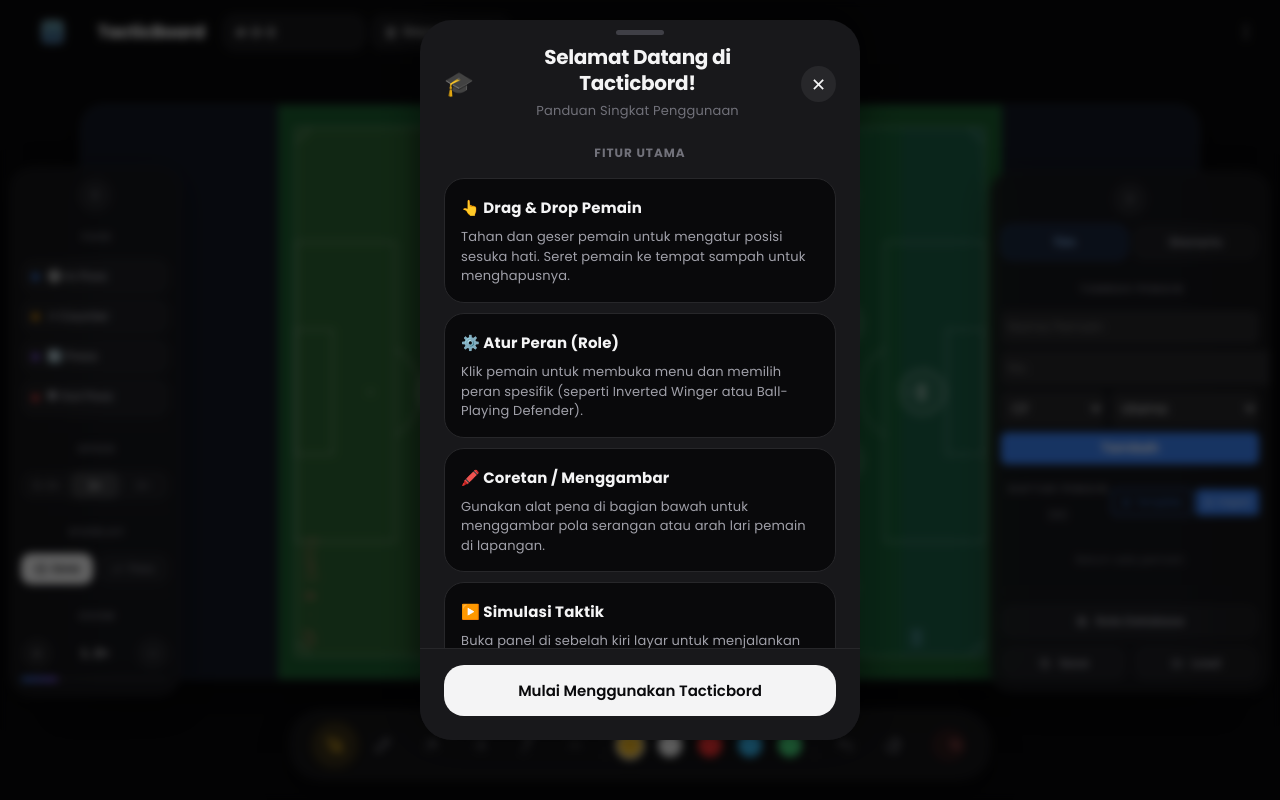
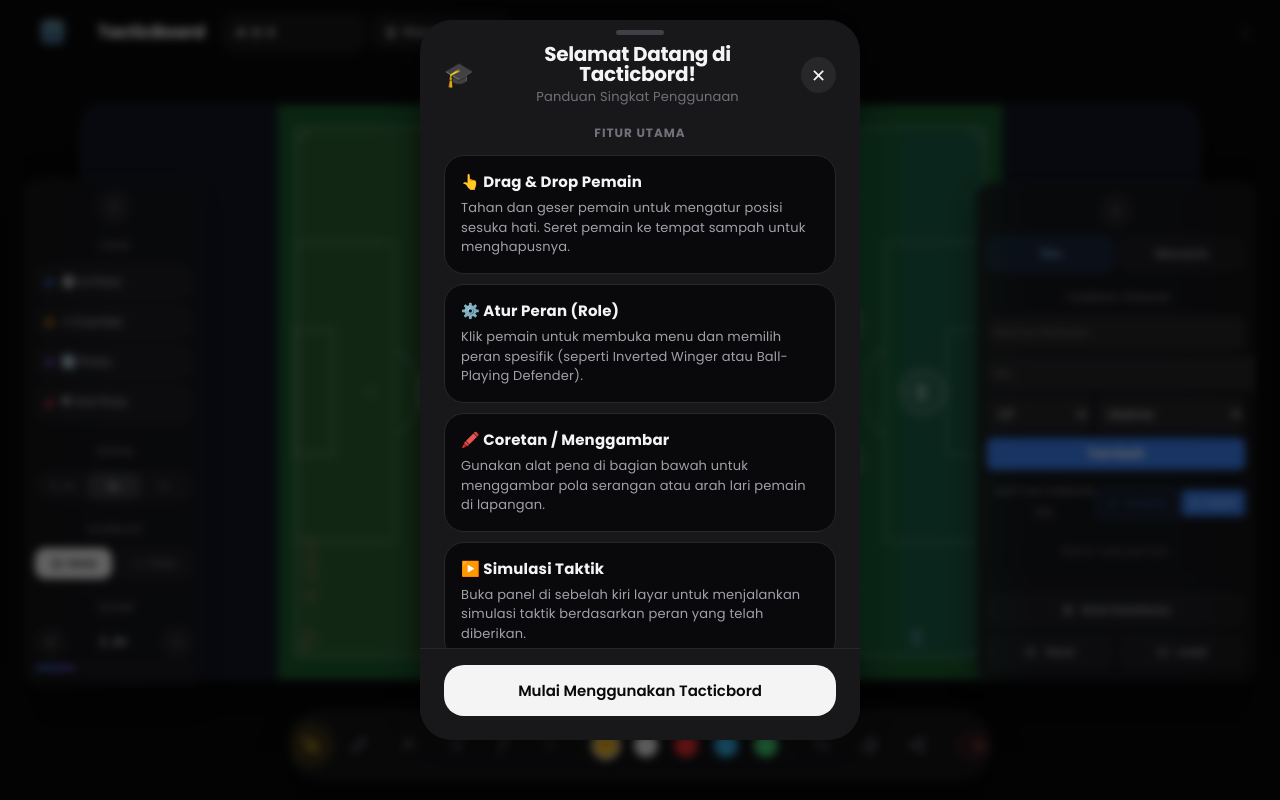
Before and after one commit to sayaMahasiswa24/Tacticbord, a React (Vite) app in the folder frontend/: page / in a window 1280 px wide. Built offline with nearby package versions, Linux system fonts and the light colour scheme; what react-auto-google-translate would draw is missing.

Commit message:
updt,canvas

```diff
--- a/frontend/src/App.css
+++ b/frontend/src/App.css
@@ -1163,176 +1163,78 @@
 
 
 /* ══════════════════════════════════════════════════
-   Tablet & Desktop Layout (>=768px)
+   Mobile-First Overrides
+   ══════════════════════════════════════════════════ */
+.header { padding: 8px 10px; gap: 8px; }
+.logo-text, .logo-sub { display: none; }
+.fsel { max-width: 85px; padding: 6px 8px; }
+.style-trigger-btn span { display: none; }
+.hbtn { padding: 8px 12px; font-size: 13px; min-height: 44px; display: flex; align-items: center; justify-content: center; }
+.pitch-col { padding: 4px 4px calc(80px + env(safe-area-inset-bottom)); }
+.pitch-sidebar { left: 6px; border-radius: 16px; padding: 6px; }
+.pitch-sidebar.expanded { width: 155px; padding: 8px; }
+.pitch-sidebar.collapsed { width: 44px; padding: 6px 4px; }
+.right-sidebar { right: 6px; border-radius: 16px; padding: 6px; }
+.right-sidebar.expanded { width: 250px; padding: 8px; }
+.right-sidebar.collapsed { width: 44px; padding: 6px 4px; }
+.sb-toggle { width: 44px; height: 44px; font-size: 16px; }
+.sb-phase-btn { padding: 10px 12px; font-size: 13px; min-height: 44px; }
+.sb-section-label { font-size: 10px; margin-bottom: 6px; }
+.sb-speed-btn { font-size: 11px; padding: 10px 0; min-height: 44px; display: flex; align-items: center; justify-content: center; }
+.sb-overlay-btn { font-size: 11px; padding: 10px 0; min-height: 44px; }
+.sb-zoom-btn { width: 44px; height: 44px; font-size: 16px; }
+.sb-zoom-reset { font-size: 13px; padding: 10px 14px; min-height: 44px; display: flex; align-items: center; justify-content: center; }
+.bottombar { bottom: calc(8px + env(safe-area-inset-bottom)); left: 8px; right: 8px; padding: 8px; gap: 8px; flex-wrap: wrap; justify-content: space-around; }
+.pen-btn { width: 44px; height: 44px; font-size: 20px; justify-content: center; }
+.reset-btn { padding: 10px 16px; font-size: 14px; min-height: 44px; }
+
+/* ══════════════════════════════════════════════════
+   Tablet Layout (>=768px)
    ══════════════════════════════════════════════════ */
 @media (min-width: 768px) {
-  .bottombar {
-    left: 50%;
-    transform: translateX(-50%);
-    width: max-content;
-    max-width: 700px;
-    justify-content: center;
-    gap: 16px;
-    padding: 12px 24px;
-    bottom: calc(20px + env(safe-area-inset-bottom));
-  }
+  .header { padding: 12px 16px; gap: 12px; }
+  .logo-text, .logo-sub { display: block; }
+  .fsel { max-width: none; padding: 8px 12px; }
+  .style-trigger-btn span { display: inline; }
+  .hbtn { padding: 8px 14px; font-size: 13px; min-height: auto; }
 
-  .modal {
-    width: 440px;
-    border-radius: 32px;
-    align-self: center;
-    margin-bottom: 40px;
-  }
+  .bottombar { left: 50%; transform: translateX(-50%); width: max-content; max-width: 700px; justify-content: center; gap: 16px; padding: 12px 24px; bottom: calc(20px + env(safe-area-inset-bottom)); flex-wrap: nowrap; }
+  .modal { width: 440px; border-radius: 32px; align-self: center; margin-bottom: 40px; }
+  .overlay { align-items: center; }
+  .pitch-col { padding: 40px 80px calc(120px + env(safe-area-inset-bottom)); }
+  .pitch-sidebar { left: 10px; padding: 8px; }
+  .pitch-sidebar.expanded { width: 170px; padding: 10px; }
+  .pitch-sidebar.collapsed { width: 48px; padding: 8px 6px; }
+  .right-sidebar { right: 10px; padding: 8px; }
+  .right-sidebar.expanded { width: 280px; padding: 10px; }
+  .right-sidebar.collapsed { width: 48px; padding: 8px 6px; }
 
-  .overlay {
-    align-items: center;
-  }
-
-  .pitch-col {
-    padding: 40px 80px calc(120px + env(safe-area-inset-bottom));
-  }
-
-  /* Sidebar adjustments for smaller tablets */
-  .pitch-sidebar {
-    left: 10px;
-  }
-
-  .pitch-sidebar.expanded {
-    width: 170px;
-  }
-
-  .right-sidebar {
-    right: 10px;
-  }
-
-  .right-sidebar.expanded {
-    width: 280px;
-  }
-
-  .sb-phase-btn {
-    padding: 8px 10px;
-    font-size: 12px;
-  }
+  .sb-toggle { width: 34px; height: 34px; font-size: 16px; }
+  .sb-phase-btn { padding: 8px 10px; font-size: 12px; min-height: auto; }
+  .sb-section-label { font-size: 10px; margin-bottom: 8px; }
+  .sb-speed-btn { font-size: 11px; padding: 6px 0; min-height: auto; }
+  .sb-overlay-btn { font-size: 11px; padding: 7px 0; min-height: auto; }
+  .sb-zoom-btn { width: 32px; height: 32px; font-size: 14px; }
+  .sb-zoom-reset { font-size: 12px; padding: 4px 8px; min-height: auto; }
+  .pen-btn { width: 44px; height: 44px; font-size: 20px; }
+  .reset-btn { padding: 10px 18px; font-size: 13px; min-height: auto; }
 }
 
 /* ══════════════════════════════════════════════════
-   Mobile (<768px)
+   Desktop Layout (>=1024px)
    ══════════════════════════════════════════════════ */
-@media (max-width: 767px) {
-  .header {
-    padding: 8px 10px;
-    gap: 8px;
-  }
+@media (min-width: 1024px) {
+  .pitch-sidebar { left: 12px; }
+  .pitch-sidebar.expanded { width: 180px; }
+  .right-sidebar { right: 12px; }
+}
 
-  .logo-text,
-  .logo-sub {
-    display: none;
-  }
-
-  .fsel {
-    max-width: 85px;
-    padding: 6px 8px;
-  }
-
-  .style-trigger-btn span {
-    display: none;
-  }
-
-  .hbtn {
-    padding: 6px 10px;
-    font-size: 12px;
-  }
-
-  .pitch-col {
-    padding: 4px 4px calc(80px + env(safe-area-inset-bottom));
-  }
-
-  .pitch-sidebar {
-    left: 6px;
-    border-radius: 16px;
-    padding: 6px;
-  }
-
-  .pitch-sidebar.expanded {
-    width: 155px;
-    padding: 8px;
-  }
-
-  .pitch-sidebar.collapsed {
-    width: 40px;
-    padding: 6px 4px;
-  }
-
-  .right-sidebar {
-    right: 6px;
-    border-radius: 16px;
-    padding: 6px;
-  }
-
-  .right-sidebar.expanded {
-    width: 250px;
-    padding: 8px;
-  }
-
-  .right-sidebar.collapsed {
-    width: 40px;
-    padding: 6px 4px;
-  }
-
-  .sb-toggle {
-    width: 28px;
-    height: 28px;
-    font-size: 13px;
-  }
-
-  .sb-phase-btn {
-    padding: 6px 8px;
-    font-size: 11px;
-  }
-
-  .sb-section-label {
-    font-size: 9px;
-    margin-bottom: 6px;
-  }
-
-  .sb-speed-btn {
-    font-size: 10px;
-    padding: 5px 0;
-  }
-
-  .sb-overlay-btn {
-    font-size: 10px;
-    padding: 5px 0;
-  }
-
-  .sb-zoom-btn {
-    width: 28px;
-    height: 28px;
-    font-size: 12px;
-  }
-
-  .sb-zoom-reset {
-    font-size: 11px;
-  }
-
-  .bottombar {
-    bottom: calc(8px + env(safe-area-inset-bottom));
-    left: 8px;
-    right: 8px;
-    padding: 6px;
-  }
-
-  .pen-btn {
-    width: 36px;
-    height: 36px;
-    font-size: 16px;
-    justify-content: center;
-  }
-
-  .reset-btn {
-    padding: 8px 12px;
-    font-size: 12px;
-  }
+/* ══════════════════════════════════════════════════
+   Large Desktop Layout (>=1280px)
+   ══════════════════════════════════════════════════ */
+@media (min-width: 1280px) {
+  .pitch-sidebar { left: 24px; }
+  .right-sidebar { right: 24px; }
 }
 
 /* Google Translate Overrides */
--- a/frontend/src/components/layout/BottomBar.jsx
+++ b/frontend/src/components/layout/BottomBar.jsx
@@ -20,6 +20,24 @@
     { hex: '#38bdf8', label: 'Warna biru' },
     { hex: '#4ade80', label: 'Warna hijau' },
   ];
+
+  const handleShare = async () => {
+    if (navigator.share) {
+      try {
+        await navigator.share({
+          title: 'Tacticbord',
+          text: 'Lihat formasi dan taktik ini di Tacticbord!',
+          url: window.location.href,
+        });
+      } catch (err) {
+        console.error('Share failed:', err);
+      }
+    } else {
+      // Fallback: copy to clipboard
+      navigator.clipboard.writeText(window.location.href);
+      alert('Tautan disalin ke clipboard!');
+    }
+  };
 
   return (
     <div className="bottombar">
@@ -62,6 +80,10 @@
           <i className="ti ti-eraser"></i>
           <span className="btn-txt">Hapus Semua</span>
         </button>
+        <button className="pen-btn" onClick={handleShare} aria-label="Bagikan" title="Bagikan">
+          <i className="ti ti-share"></i>
+          <span className="btn-txt">Bagikan</span>
+        </button>
       </div>
       <button className={`reset-btn ${isHoldingReset ? 'holding' : ''}`}
         onMouseDown={startHoldReset} onMouseUp={cancelHoldReset} onMouseLeave={cancelHoldReset}
--- a/frontend/src/index.css
+++ b/frontend/src/index.css
@@ -15,18 +15,12 @@
   --heading: system-ui, 'Segoe UI', Roboto, sans-serif;
   --mono: ui-monospace, Consolas, monospace;
 
-  font: 18px/145% var(--sans);
-  letter-spacing: 0.18px;
-  color-scheme: light dark;
-  color: var(--text);
-  background: var(--bg);
-  font-synthesis: none;
-  text-rendering: optimizeLegibility;
-  -webkit-font-smoothing: antialiased;
-  -moz-osx-font-smoothing: grayscale;
+  font-size: 16px; /* Base for mobile */
+}
 
-  @media (max-width: 1024px) {
-    font-size: 16px;
+@media (min-width: 1024px) {
+  :root {
+    font-size: 18px; /* Scale up for desktop */
   }
 }
 
@@ -52,6 +46,15 @@
 
 body {
   margin: 0;
+  font: 1rem/145% var(--sans);
+  letter-spacing: 0.18px;
+  color-scheme: light dark;
+  color: var(--text);
+  background: var(--bg);
+  font-synthesis: none;
+  text-rendering: optimizeLegibility;
+  -webkit-font-smoothing: antialiased;
+  -moz-osx-font-smoothing: grayscale;
 }
 
 #root {
@@ -74,23 +77,29 @@
 }
 
 h1 {
-  font-size: 56px;
+  font-size: 2.25rem; /* 36px at 16px base */
   letter-spacing: -1.68px;
-  margin: 32px 0;
-  @media (max-width: 1024px) {
-    font-size: 36px;
-    margin: 20px 0;
+  margin: 20px 0;
+}
+@media (min-width: 1024px) {
+  h1 {
+    font-size: 3.11rem; /* ~56px at 18px base */
+    margin: 32px 0;
   }
 }
+
 h2 {
-  font-size: 24px;
+  font-size: 1.25rem; /* 20px at 16px base */
   line-height: 118%;
   letter-spacing: -0.24px;
   margin: 0 0 8px;
-  @media (max-width: 1024px) {
-    font-size: 20px;
+}
+@media (min-width: 1024px) {
+  h2 {
+    font-size: 1.33rem; /* ~24px at 18px base */
   }
 }
+
 p {
   margin: 0;
 }
@@ -104,7 +113,7 @@
 }
 
 code {
-  font-size: 15px;
+  font-size: 0.9375rem; /* 15px at 16px base */
   line-height: 135%;
   padding: 4px 8px;
   background: var(--code-bg);
```
